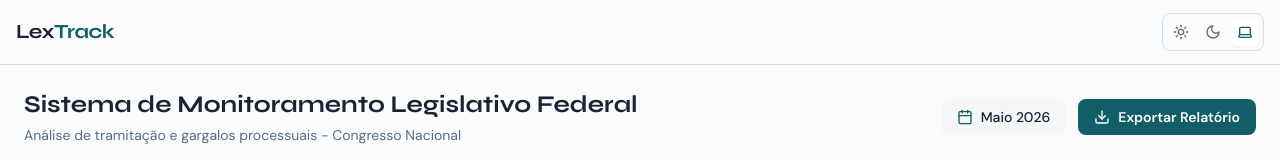
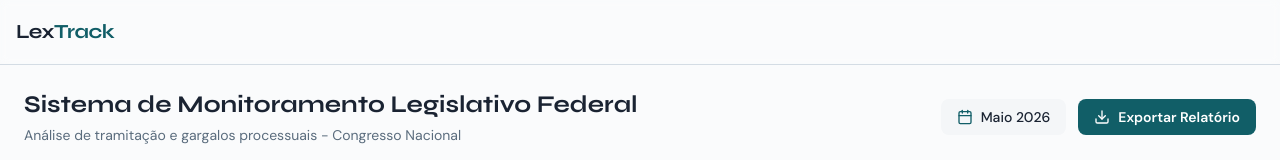
Before and after one commit to unb-mds/2026-1-Squad13, a React (Vite) app in the folder frontend/: page /dashboard in a window 1280 px wide. Shown: the top 160 px of the page. Built offline with nearby package versions, Linux system fonts and the light colour scheme; no server answers.

Commit message:
feat: fixa tema no modo claro e oculta seletor de tema

```diff
--- a/frontend/src/app/layouts/AppLayout.tsx
+++ b/frontend/src/app/layouts/AppLayout.tsx
@@ -9,7 +9,6 @@ export function AppLayout() {
           <div className="flex items-center gap-2">
             <span className="font-display font-bold text-xl tracking-tight">Lex<span className="text-primary">Track</span></span>
           </div>
-          <ThemeToggle />
         </div>
       </header>
       <main className="max-w-7xl mx-auto">
--- a/frontend/src/shared/contexts/ThemeContext.tsx
+++ b/frontend/src/shared/contexts/ThemeContext.tsx
@@ -10,9 +10,8 @@ interface ThemeContextType {
 const ThemeContext = createContext<ThemeContextType | undefined>(undefined);
 
 export function ThemeProvider({ children }: { children: React.ReactNode }) {
-  const [theme, setTheme] = useState<Theme>(() => {
-    return (localStorage.getItem('theme') as Theme) || 'system';
-  });
+  // Mantemos a infraestrutura mas forçamos 'light' por padrão
+  const [theme, setTheme] = useState<Theme>('light');
 
   useEffect(() => {
     const root = window.document.documentElement;
@@ -29,6 +28,10 @@ export function ThemeProvider({ children }: { children: React.ReactNode }) {
     };
 
     applyTheme(theme);
+
+    // Observação: Lógica de persistência e detecção de sistema comentada para manter o tema light fixo.
+    // O código permanece aqui para fácil reativação futura.
+    /*
     localStorage.setItem('theme', theme);
 
     if (theme === 'system') {
@@ -37,6 +40,7 @@ export function ThemeProvider({ children }: { children: React.ReactNode }) {
       mediaQuery.addEventListener('change', handleChange);
       return () => mediaQuery.removeEventListener('change', handleChange);
     }
+    */
   }, [theme]);
 
   return (
```
